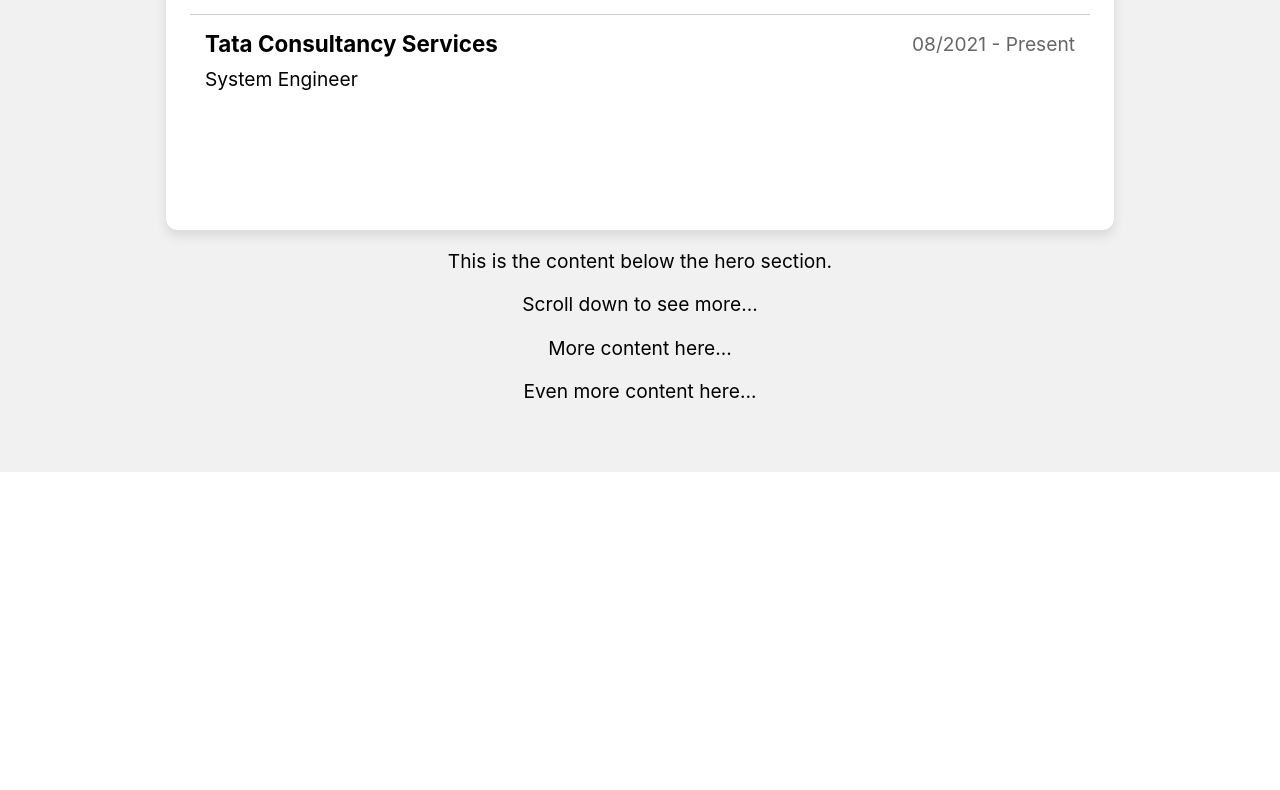
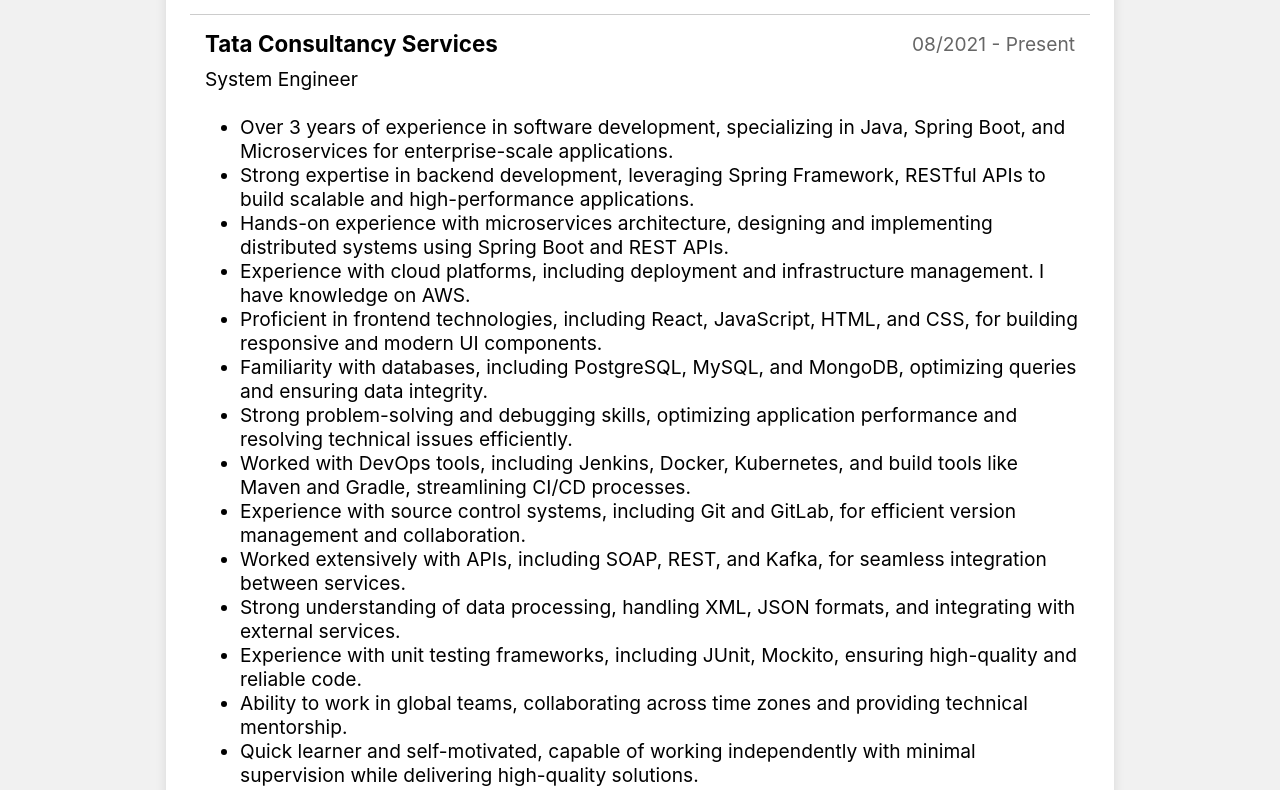
Before and after one commit to sankhadeepbis6/Portfolio, a React (Create React App) app: page / in a window 1280 px wide. Shown: the part 930-1720 px from the top of the page. Before the commit the page ends 1402 px from the top, so only its background shows below. Built offline with nearby package versions, Linux system fonts and the light colour scheme.

Commit message:
Changes in experience component

```diff
--- a/src/components/Experience/Experience.jsx
+++ b/src/components/Experience/Experience.jsx
@@ -2,18 +2,28 @@
 import SplitTitle from "../SplitTitle/SplitTitle";
 import styles from "./Experience.module.css";
 
-const Experience = () => {
+const Experience = ({
+    header = "Work Experience",
+    contents
+}) => {
     return (
         <ContainCard>
             <section className={styles.section}>
-                <div className={styles.stickyHeader}>Work Experience</div>
-                <div className={styles.content}>
-                    <SplitTitle>
-                        <a href="https://www.tcs.com/" className={styles.institution}>Tata Consultancy Services</a>
-                        <div className={styles.duration}>08/2021 - Present</div>
-                    </SplitTitle>
-                    <div className={styles.title} >System Engineer</div>
-                </div>
+                <div className={styles.stickyHeader}>{header}</div>
+                {contents.map((content, index) => (
+                    <div key={index} className={styles.content}>
+                        <SplitTitle>
+                            <a href={content.href} className={styles.institution}>{content.institution}</a>
+                            <div className={styles.duration}>{content.duration}</div>
+                        </SplitTitle>
+                        <div className={styles.title}>{content.title}</div>
+                        <ul className={styles.description}>
+                            {content.description.map((item, index) => (
+                                <li key={index}>{item}</li>
+                            ))}
+                        </ul>
+                    </div>
+                ))}
             </section>
         </ContainCard>
     );
--- a/src/components/Experience/Experience.module.css
+++ b/src/components/Experience/Experience.module.css
@@ -1,5 +1,4 @@
 .section {
-    margin-bottom: 100px;
     padding: 0;
 }
 
@@ -34,3 +33,7 @@
     font-size: 1.2rem;
     color: #666;
 }
+
+.description {
+    text-align: left;
+}
--- a/src/pages/Home/Home.jsx
+++ b/src/pages/Home/Home.jsx
@@ -3,13 +3,40 @@
 import styles from './Home.module.css';
 
 const Home = () => {
+
+    const experienceContents = [
+        {
+            institution: "Tata Consultancy Services",
+            duration: "08/2021 - Present",
+            href: "https://www.tcs.com/",
+            title: "System Engineer",
+            description: [
+                "Over 3 years of experience in software development, specializing in Java, Spring Boot, and Microservices for enterprise-scale applications.",
+                "Strong expertise in backend development, leveraging Spring Framework, RESTful APIs to build scalable and high-performance applications.",
+                "Hands-on experience with microservices architecture, designing and implementing distributed systems using Spring Boot and REST APIs.",
+                "Experience with cloud platforms, including deployment and infrastructure management. I have knowledge on AWS.",
+                "Proficient in frontend technologies, including React, JavaScript, HTML, and CSS, for building responsive and modern UI components.",
+                "Familiarity with databases, including PostgreSQL, MySQL, and MongoDB, optimizing queries and ensuring data integrity.",
+                "Strong problem-solving and debugging skills, optimizing application performance and resolving technical issues efficiently.",
+                "Worked with DevOps tools, including Jenkins, Docker, Kubernetes, and build tools like Maven and Gradle, streamlining CI/CD processes.",
+                "Experience with source control systems, including Git and GitLab, for efficient version management and collaboration.",
+                "Worked extensively with APIs, including SOAP, REST, and Kafka, for seamless integration between services.",
+                "Strong understanding of data processing, handling XML, JSON formats, and integrating with external services.",
+                "Experience with unit testing frameworks, including JUnit, Mockito, ensuring high-quality and reliable code.",
+                "Ability to work in global teams, collaborating across time zones and providing technical mentorship.",
+                "Quick learner and self-motivated, capable of working independently with minimal supervision while delivering high-quality solutions."
+            ]
+        }
+    ]
+
     return (
         <div>
             <section className={styles.heroSection}>
                 <Summery />
             </section>
             <section className={styles.contentSection}>
-                <Experience />
+                <Experience header="Work Experience"
+                    contents={experienceContents} />
                 <p>This is the content below the hero section.</p>
                 <p>Scroll down to see more...</p>
                 <p>More content here...</p>
```
